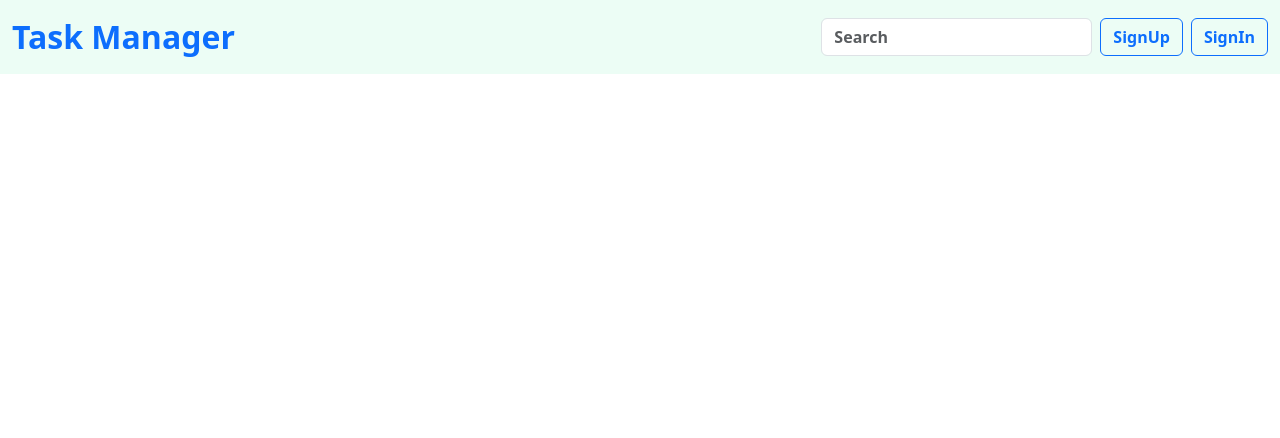
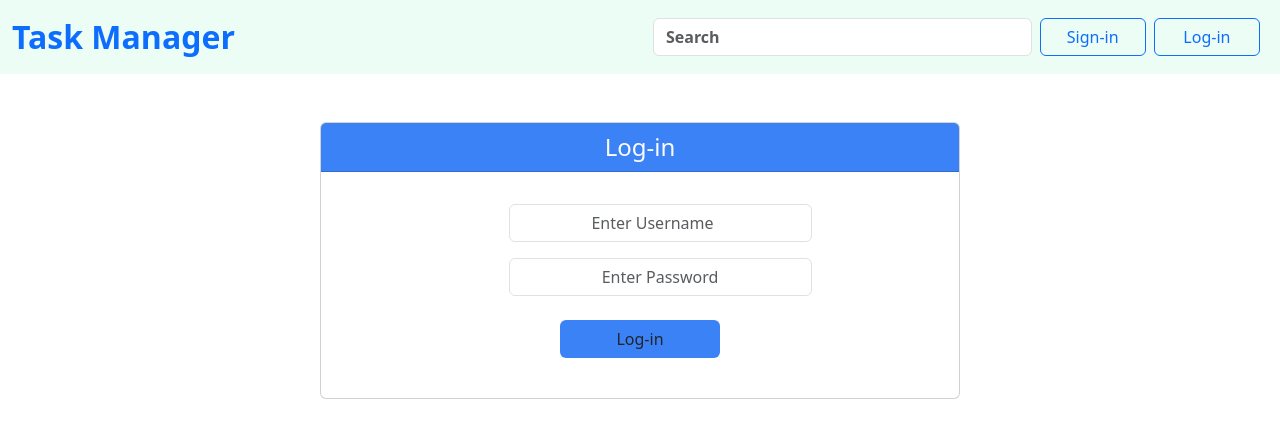
Before and after one commit to NencyTaraviya21/Task-Manager-MERN_Stack, a React (Vite) app in the folder frontend/: page /Login in a window 1280 px wide. Shown: the top 438 px of the page. Built offline with nearby package versions, Linux system fonts and the light colour scheme.

Commit message:
edited frontend

```diff
--- a/frontend/index.html
+++ b/frontend/index.html
@@ -17,5 +17,4 @@
     <script src="https://cdn.jsdelivr.net/npm/bootstrap@5.3.3/dist/js/bootstrap.bundle.min.js" integrity="sha384-YvpcrYf0tY3lHB60NNkmXc5s9fDVZLESaAA55NDzOxhy9GkcIdslK1eN7N6jIeHz" crossorigin="anonymous"></script>
 
 </body>
-
 </html>
--- a/frontend/src/App.jsx
+++ b/frontend/src/App.jsx
@@ -3,6 +3,7 @@ import Signin from './Components/registration/Signin';
 import Header from './Components/Header';
 import Home from './Components/Home';
 import { BrowserRouter,Routes,Route } from 'react-router-dom';
+import Login from './Components/registration/Login'
 
 
 function App() {
@@ -15,7 +16,7 @@ function App() {
         <Routes>
           <Route path='/' element={<Home/>}/>
           <Route path='/signin' element={<Signin/>}/>
-          <Route path='/signup' element={<Signin/>}/>
+          <Route path='/Login' element={<Login/>}/>
         </Routes>
       </BrowserRouter>
 
--- a/frontend/src/Components/Header.jsx
+++ b/frontend/src/Components/Header.jsx
@@ -6,8 +6,8 @@ const Header = () => {
           <a class="navbar-brand temp text-primary fs-2 fw-bold" href="/">Task Manager</a>
             <form class="d-flex justify-content-end" role="search">
               <input class="form-control me-2 fw-bold" type="search" placeholder="Search" aria-label="Search" />
-              <button class="btn btn-outline-primary me-2 fw-bold" type="submit" > <a href="/signup"> SignUp </a></button>
-              <button class="btn btn-outline-primary fw-bold " type="submit"><a href="/signin"> SignIn </a></button>
+              <button type="button" class="btn btn-outline-primary w-40 me-2"><a href="/signin">Sign-in</a></button>
+              <button type="button" class="btn btn-outline-primary w-40 me-2"><a href="/Login">Log-in</a></button>
             </form>
         </div>
       </nav>
--- /dev/null
+++ b/frontend/src/Components/registration/Login.jsx
@@ -0,0 +1,20 @@
+import React from 'react'
+
+const Login = () => {
+  return (
+    <div className='d-flex justify-content-center'>
+      <div className="card text-center mt-5 w-50">
+        <div className="card-header myHeader lato-black bg-blue-500 text-2xl text-zinc-50">
+         Log-in
+        </div>
+        <div className="card-body d-flex flex-column align-items-center ">
+          <input className="form-control me-2 ms-5 w-50 text-center  mt-3" type="search" placeholder="Enter Username" aria-label="Search" />
+          <input className="form-control me-2 ms-5 w-50 text-center mt-3" type="password" placeholder="Enter Password" aria-label="Search" />
+          <button className=""><a href="#" className="btn bg-blue-500 hover:bg-blue-400 my-4 w-40" >Log-in</a></button>
+        </div>
+      </div>
+    </div>
+  )
+}
+
+export default Login
--- a/frontend/src/Components/registration/Signin.jsx
+++ b/frontend/src/Components/registration/Signin.jsx
@@ -4,17 +4,18 @@ const Signin = () => {
   return (
     <div className='d-flex justify-content-center'>
       <div className="card text-center mt-5 w-50">
-        <div className="card-header myHeader lato-black bg-purple-500 text-2xl text-zinc-50">
+        <div className="card-header myHeader lato-black bg-blue-500 text-2xl text-zinc-50">
           Sign-in
         </div>
         <div className="card-body d-flex flex-column align-items-center ">
-          <input className="form-control me-2 ms-5 w-50 text-center" type="search" placeholder="Enter Username" aria-label="Search" />
-          <input className="form-control me-2 ms-5 w-50 text-center mt-3" type="search" placeholder="Enter Password" aria-label="Search" />
-          <a href="#" className="btn bg-purple-500">Go somewhere</a>
+          <input className="form-control me-2 ms-5 w-50 text-center  " type="search" placeholder="Enter Username" aria-label="Search" />
+          <input className="form-control me-2 ms-5 w-50 text-center mt-3" type="password" placeholder="Enter Password" aria-label="Search" />
+          <input className="form-control me-2 ms-5 w-50 text-center mt-3" type="email" placeholder="Enter email" aria-label="Search" />
+          <button className=""><a href="#" className="btn bg-blue-500 hover:bg-blue-400 my-4 w-40" >Sign-in</a></button>
         </div>
-        <div className="card-footer text-body-secondary">
+        {/* <div className="card-footer text-body-secondary">
           2 days ago
-        </div>
+        </div>   */}
       </div>
     </div>
   )
```
Also changed, not shown: frontend/src/Components/registration/Signout.jsx (deleted).
